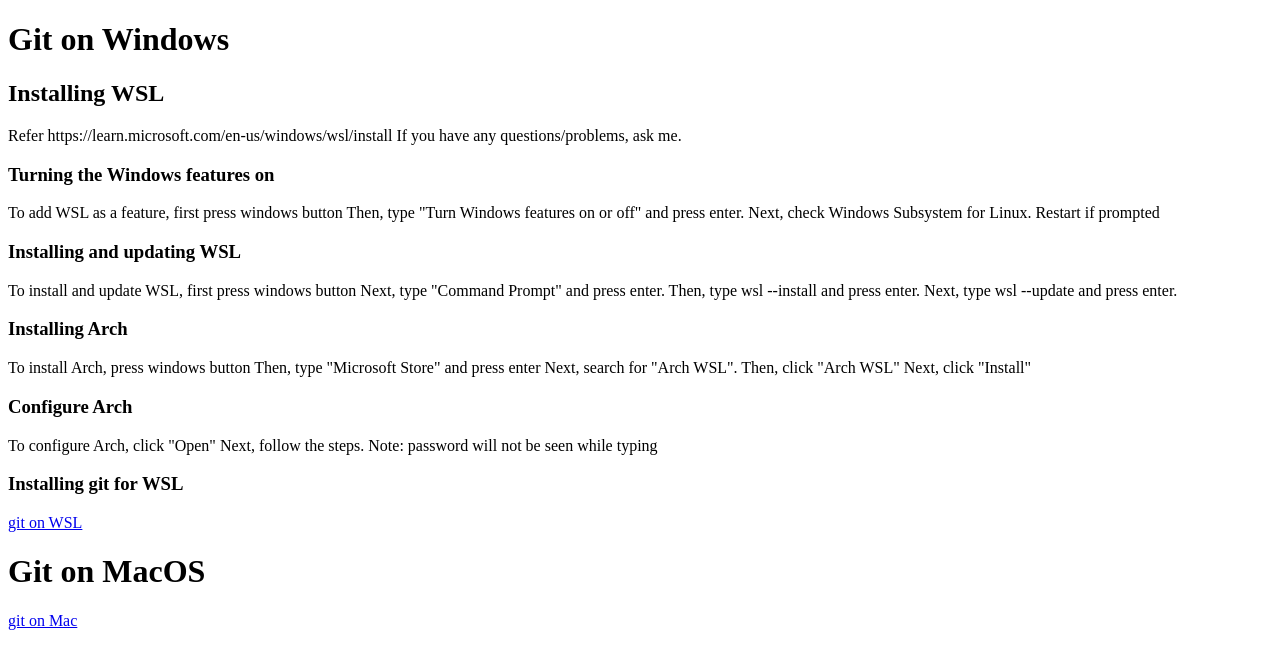
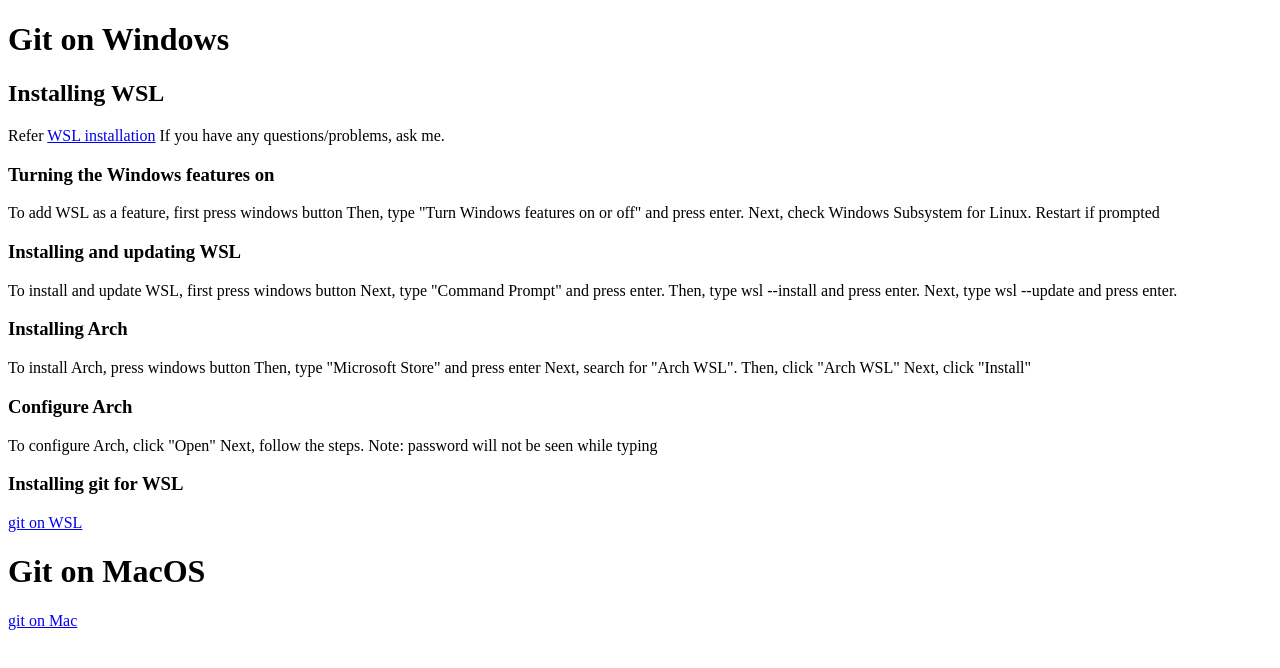
Before and after one commit to install-wsl-guide/install-wsl-guide.github.io, a plain HTML site: page index.html in a window 1280 px wide. Drawn offline with Linux system fonts and the light colour scheme.

Commit message:
Update index.html

```diff
--- a/index.html
+++ b/index.html
@@ -6,7 +6,7 @@
 <body>
   <h1> Git on Windows</h1>
   <h2>Installing WSL</h2>
-  Refer https://learn.microsoft.com/en-us/windows/wsl/install
+  Refer <a href=https://learn.microsoft.com/en-us/windows/wsl/install>WSL installation</a>
   If you have any questions/problems, ask me.
   <h3>Turning the Windows features on</h3>
   <p>To add WSL as a feature, first press windows button
```
